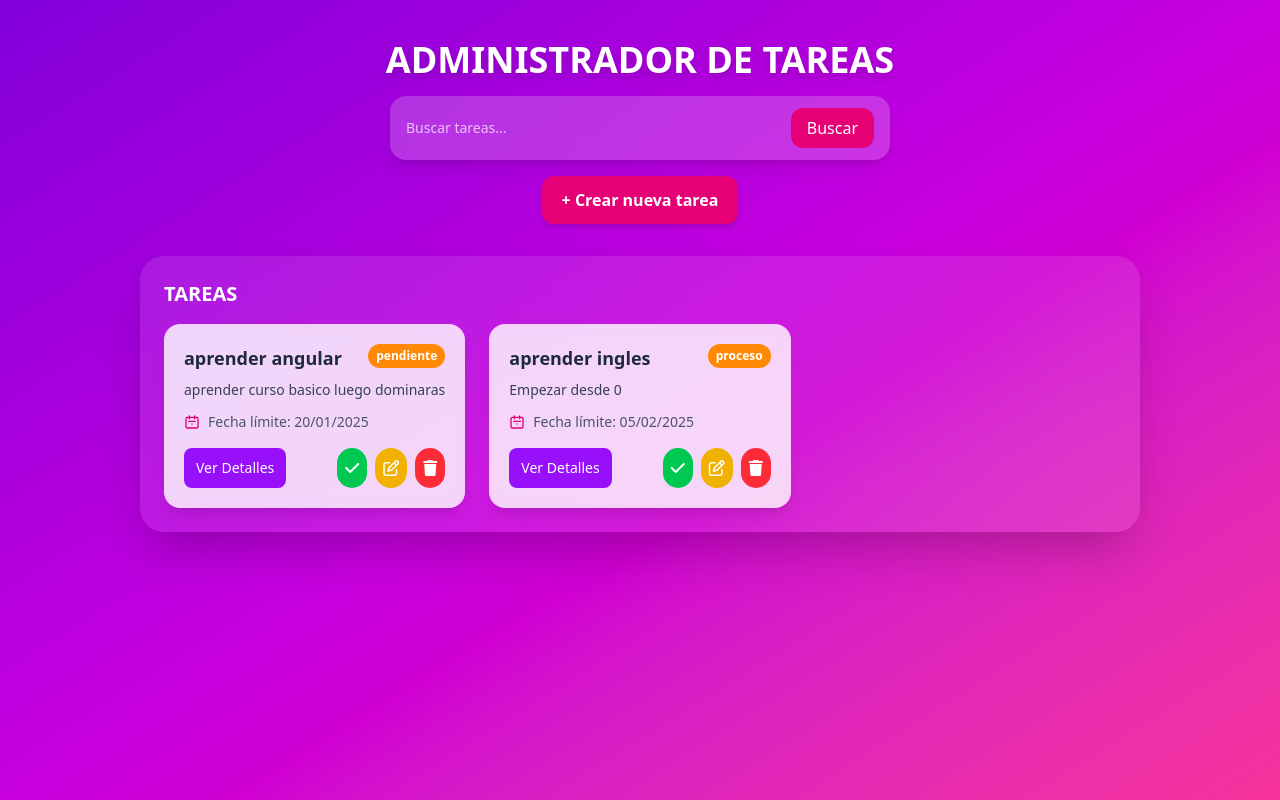
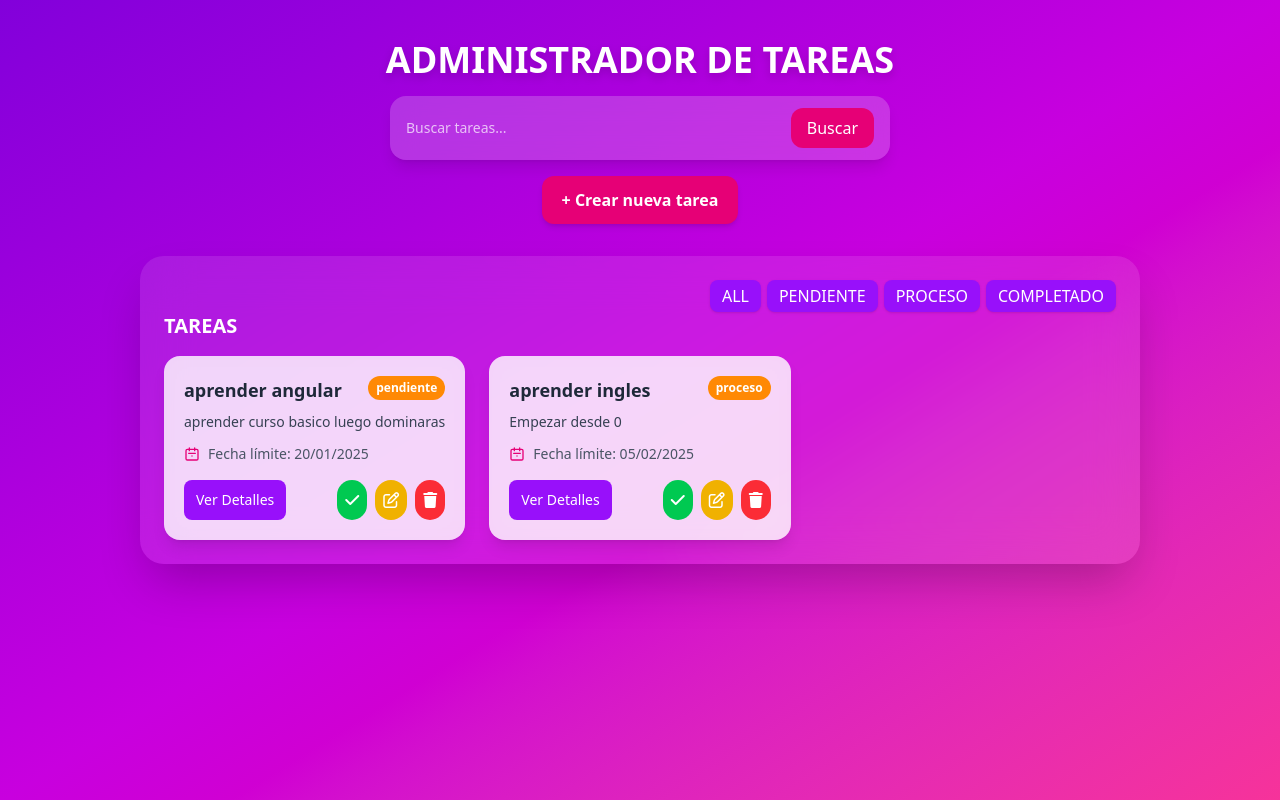
Before and after one commit to GaRIEN/CURSOS, an Angular app in the folder angular/AppTodo/: page / in a window 1280 px wide. Built offline with nearby package versions, Linux system fonts and the light colour scheme.

Commit message:
avance del curso algo nuevo el computed para crear señal a partir de otras señales

```diff
--- a/angular/AppTodo/src/app/pages/home/home.html
+++ b/angular/AppTodo/src/app/pages/home/home.html
@@ -17,11 +17,33 @@
 
     <!-- Contenedor de tarjetas -->
     <div class="bg-white/10 backdrop-blur-xl rounded-3xl mt-8 p-6 w-[90%] sm:w-[1000px] shadow-2xl">
+        <div class="flex gap-1.5 justify-end ">
+            <button (click)="setFilter('all')" [class.bg-purple-800]="filterStatus() === 'all'"
+                class="bg-purple-600 hover:bg-purple-700 text-white px-3 py-1 rounded-lg shadow transition">
+                ALL
+            </button>
+
+            <button (click)="setFilter('pendiente')" [class.bg-purple-800]="filterStatus() === 'pendiente'"
+                class="bg-purple-600 hover:bg-purple-700 text-white px-3 py-1 rounded-lg shadow transition">
+                PENDIENTE
+            </button>
+
+            <button (click)="setFilter('proceso')" [class.bg-purple-800]="filterStatus() === 'proceso'"
+                class="bg-purple-600 hover:bg-purple-700 text-white px-3 py-1 rounded-lg shadow transition">
+                PROCESO
+            </button>
+
+            <button (click)="setFilter('completado')" [class.bg-purple-800]="filterStatus() === 'completado'"
+                class="bg-purple-600 hover:bg-purple-700 text-white px-3 py-1 rounded-lg shadow transition">
+                COMPLETADO
+            </button>
+        </div>
+
         <h2 class="text-xl font-semibold text-white mb-4">TAREAS</h2>
 
         <!-- Grid de tareas -->
         <div class="grid grid-cols-1 sm:grid-cols-2 md:grid-cols-3 gap-6">
-            @for(task of tasks(); track $index){
+            @for(task of filteredTasks(); track task.id){
             <div class="bg-white/80 backdrop-blur-md rounded-2xl p-5 shadow-lg hover:shadow-2xl transition">
                 <div class="flex justify-between items-start">
                     <h3 class="font-bold text-gray-800 text-lg">{{task.name}}</h3>
@@ -44,9 +66,14 @@
                         Detalles
                     </button>
                     <div class="flex gap-2">
-                        <button class="bg-green-500 hover:bg-green-600 text-white p-2 rounded-full transition"><i
+                        @if(task.status != "completado"){
+                        <button (click)="taskCompleted(task.id)"
+                            class="bg-green-500 hover:bg-green-600 text-white p-2 rounded-full transition"><i
                                 class="fa fa-check"></i></button>
-                        <button (click)="editTask(task)" class="bg-yellow-500 hover:bg-yellow-600 text-white p-2 rounded-full transition">
+                        }
+
+                        <button (click)="editTask(task)"
+                            class="bg-yellow-500 hover:bg-yellow-600 text-white p-2 rounded-full transition">
                             <i class="fa-regular fa-pen-to-square"></i></button>
                         <button (click)="deleteTask(task.id)"
                             class="bg-red-500 hover:bg-red-600 text-white p-2 rounded-full transition"><i
--- a/angular/AppTodo/src/app/pages/home/home.ts
+++ b/angular/AppTodo/src/app/pages/home/home.ts
@@ -1,4 +1,4 @@
-import { Component, inject, signal } from '@angular/core';
+import { Component, inject, signal, computed } from '@angular/core';
 import { CommonModule } from '@angular/common';
 import { ReactiveFormsModule, FormBuilder, Validators } from '@angular/forms';
 import { Task } from './../../models/task.model';
@@ -54,6 +54,16 @@ export class Home {
 
     this.showModal.set(true);
   }
+  taskCompleted(id: string): void {
+    this.tasks.update(tasks =>
+      tasks.map(task =>
+        task.id === id
+          ? { ...task, status: 'completado' }
+          : task
+      )
+    );
+
+  }
 
 
   saveTask() {
@@ -98,4 +108,26 @@ export class Home {
   deleteTask(id: string) {
     this.tasks.update(t => t.filter(item => item.id !== id));
   }
+
+  //PARA FILTROS
+
+  // FILTRO ACTIVO
+  filterStatus = signal<'all' | 'pendiente' | 'proceso' | 'completado'>('all');
+
+  filteredTasks = computed(() => {
+    const status = this.filterStatus();
+    const tasks = this.tasks();
+
+    if (status === 'all') {
+      return tasks;
+    }
+
+    return tasks.filter(task => task.status === status);
+  });
+
+  setFilter(status: 'all' | 'pendiente' | 'proceso' | 'completado'): void {
+    this.filterStatus.set(status);
+  }
+
+
 }
```
